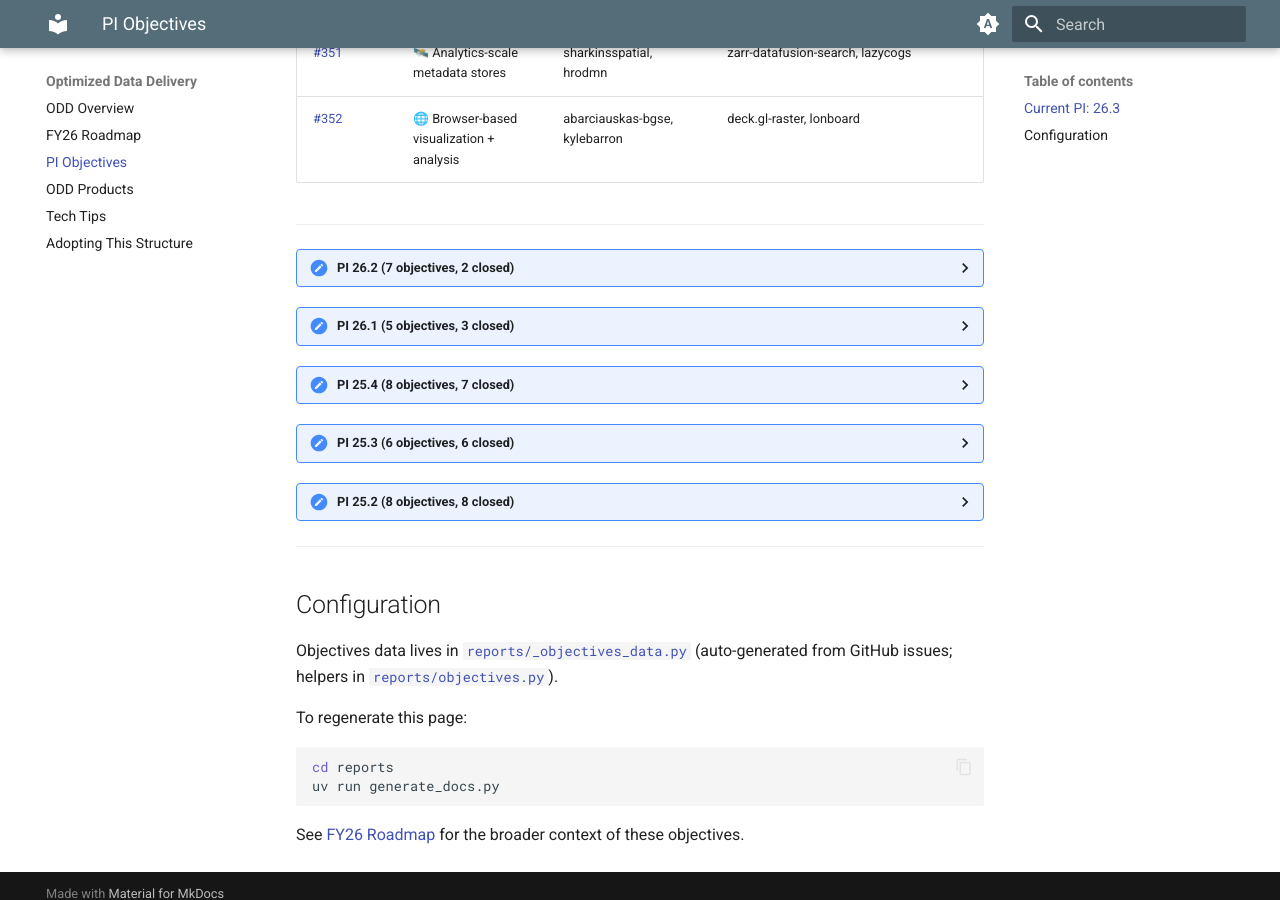
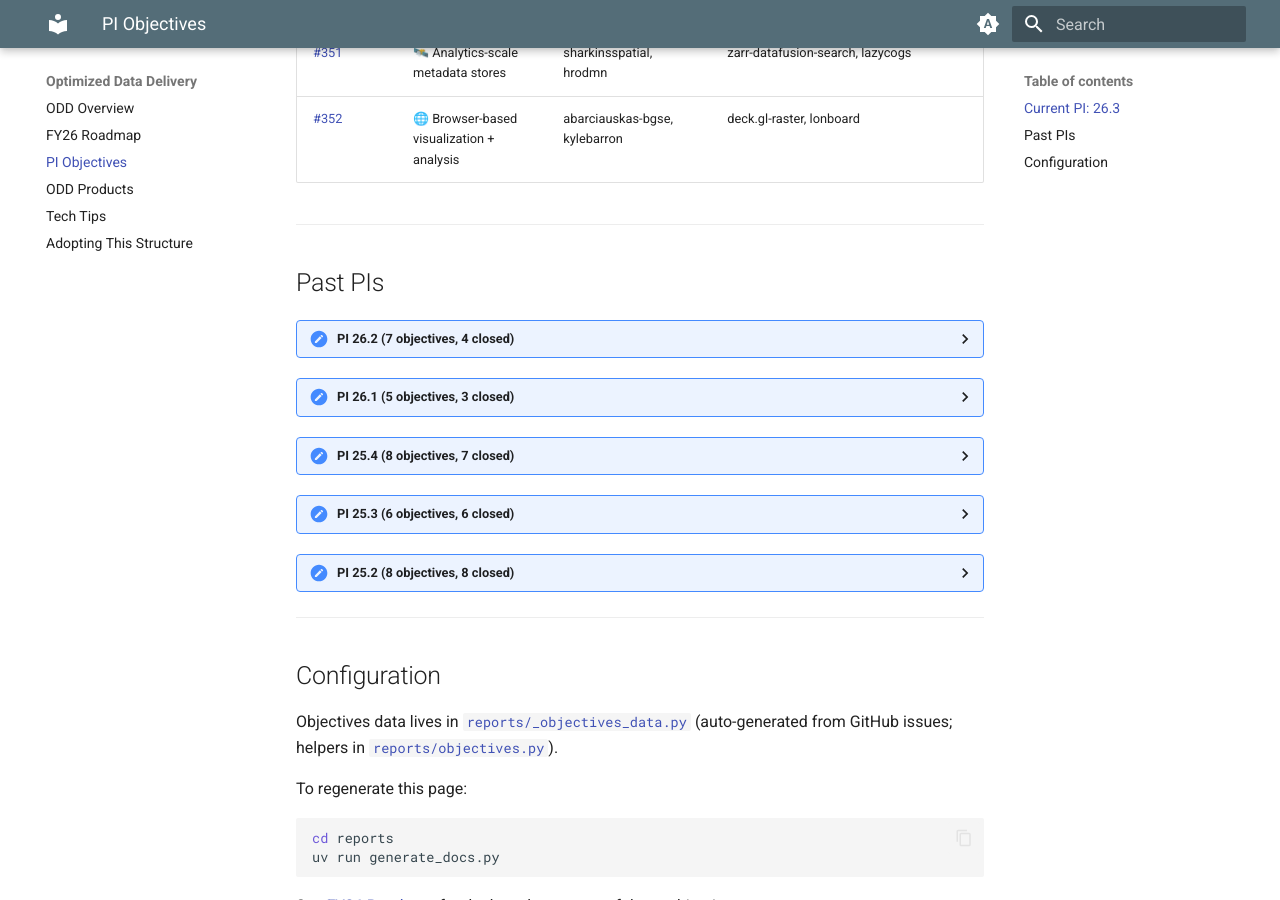
Before and after one commit to NASA-IMPACT/veda-odd, an MkDocs documentation site: the page built from docs/objectives.md, in a window 1280 px wide and 900 px high, scrolled down 1552 px. Built offline with MkDocs 1.6.1 and Material for MkDocs 9.7.7, drawn with Linux system fonts in a browser that asks for light colours; the version menu is left out.

Commit message:
docs: add section header for past PIs (#355)

```diff
--- a/docs/objectives.md
+++ b/docs/objectives.md
@@ -21,15 +21,17 @@ The commits per repository chart for each PI uses color-coding to show which obj
 
 ---
 
+## Past PIs
+
 <details markdown>
-<summary>PI 26.2 (7 objectives, 2 closed)</summary>
+<summary>PI 26.2 (7 objectives, 4 closed)</summary>
 
 | # | Objective | State | Contributors |
 |---|-----------|-------|--------------|
 | [#304](https://github.com/NASA-IMPACT/veda-odd/issues/304) | 🤖Create virtual Zarr stores for high priority data... | closed | tylanderson |
 | [#305](https://github.com/NASA-IMPACT/veda-odd/issues/305) | 🛠️ TiTiler-CMR maintenance + performance | open | chuckwondo, hrodmn |
-| [#306](https://github.com/NASA-IMPACT/veda-odd/issues/306) | 🤗 Support community adoption of the technologies i... | open | chuckwondo, maxrjones, abarciauskas-bgse |
-| [#308](https://github.com/NASA-IMPACT/veda-odd/issues/308) | 🤪 Expand virtualization support for quirky dataset... | open | maxrjones |
+| [#306](https://github.com/NASA-IMPACT/veda-odd/issues/306) | 🤗 Support community adoption of the technologies i... | closed | chuckwondo, maxrjones, abarciauskas-bgse |
+| [#308](https://github.com/NASA-IMPACT/veda-odd/issues/308) | 🤪 Expand virtualization support for quirky dataset... | closed | maxrjones |
 | [#309](https://github.com/NASA-IMPACT/veda-odd/issues/309) | 🛰️ Propose unified strategy for virtualization of ... | open | sharkinsspatial, maxrjones, hrodmn |
 | [#319](https://github.com/NASA-IMPACT/veda-odd/issues/319) | 🌐 Client-side raster rendering (deck.gl-raster) | closed | kylebarron |
 | [#331](https://github.com/NASA-IMPACT/veda-odd/issues/331) | WASM chunk codec research and PoC | open | jkeifer |
```
Also changed, not shown: 3 other files.
